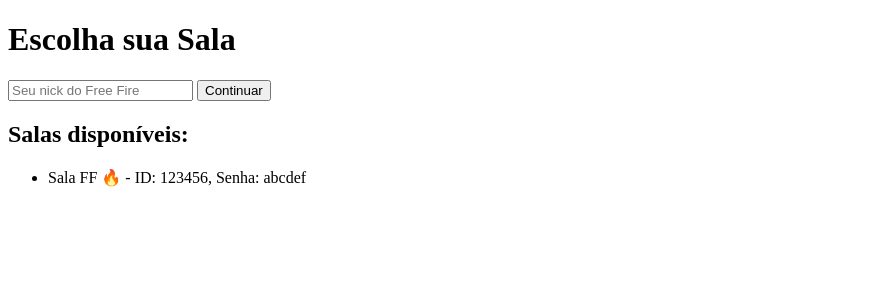
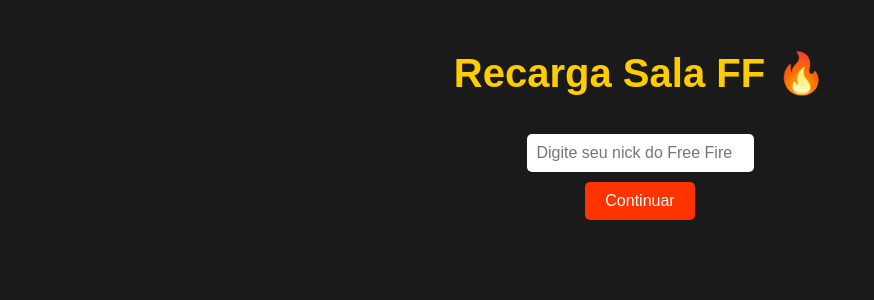
Before and after one commit to dudua9356-beep/sala-ff, a Flask app: page / in a window 1280 px wide. Shown: the top 300 px of the page, without its empty margins (0-874 px from the left). Run offline with Flask 3, Linux system fonts and the light colour scheme.

Commit message:
Update index.html

```diff
--- a/templates/index.html
+++ b/templates/index.html
@@ -3,24 +3,23 @@
 <head>
     <meta charset="UTF-8">
     <title>Recarga Sala FF 🔥</title>
+    <style>
+        body { background-color: #1a1a1a; color: #ffcc00; font-family: "Arial", sans-serif; text-align: center; }
+        h1 { margin-top: 50px; font-size: 2.5em; }
+        input { padding: 10px; font-size: 1em; margin: 10px; border-radius: 5px; border: none; }
+        button { padding: 10px 20px; font-size: 1em; background-color: #ff3300; color: #fff; border: none; border-radius: 5px; cursor: pointer; }
+        .erro { color: #ff0000; }
+    </style>
 </head>
 <body>
-    <h1>Escolha sua Sala</h1>
-
+    <h1>Recarga Sala FF 🔥</h1>
     {% if erro %}
-        <p style="color:red;">{{ erro }}</p>
+        <p class="erro">{{ erro }}</p>
     {% endif %}
-
     <form method="POST">
-        <input type="text" name="nick" placeholder="Seu nick do Free Fire">
+        <input type="text" name="nick" placeholder="Digite seu nick do Free Fire" required>
+        <br>
         <button type="submit">Continuar</button>
     </form>
-
-    <h2>Salas disponíveis:</h2>
-    <ul>
-    {% for nome, dados in salas.items() %}
-        <li>{{ nome }} - ID: {{ dados.id }}, Senha: {{ dados.senha }}</li>
-    {% endfor %}
-    </ul>
 </body>
 </html>
```
